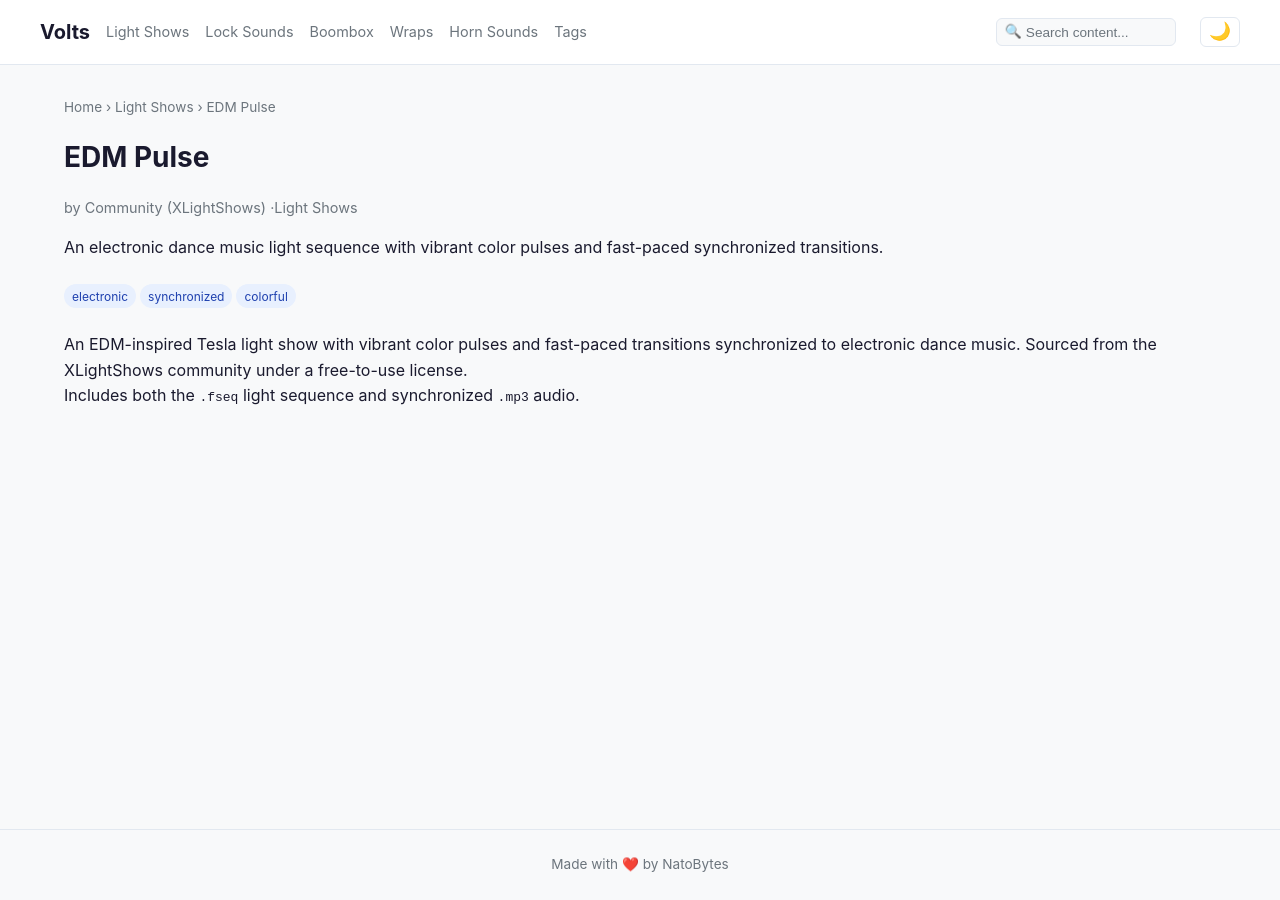
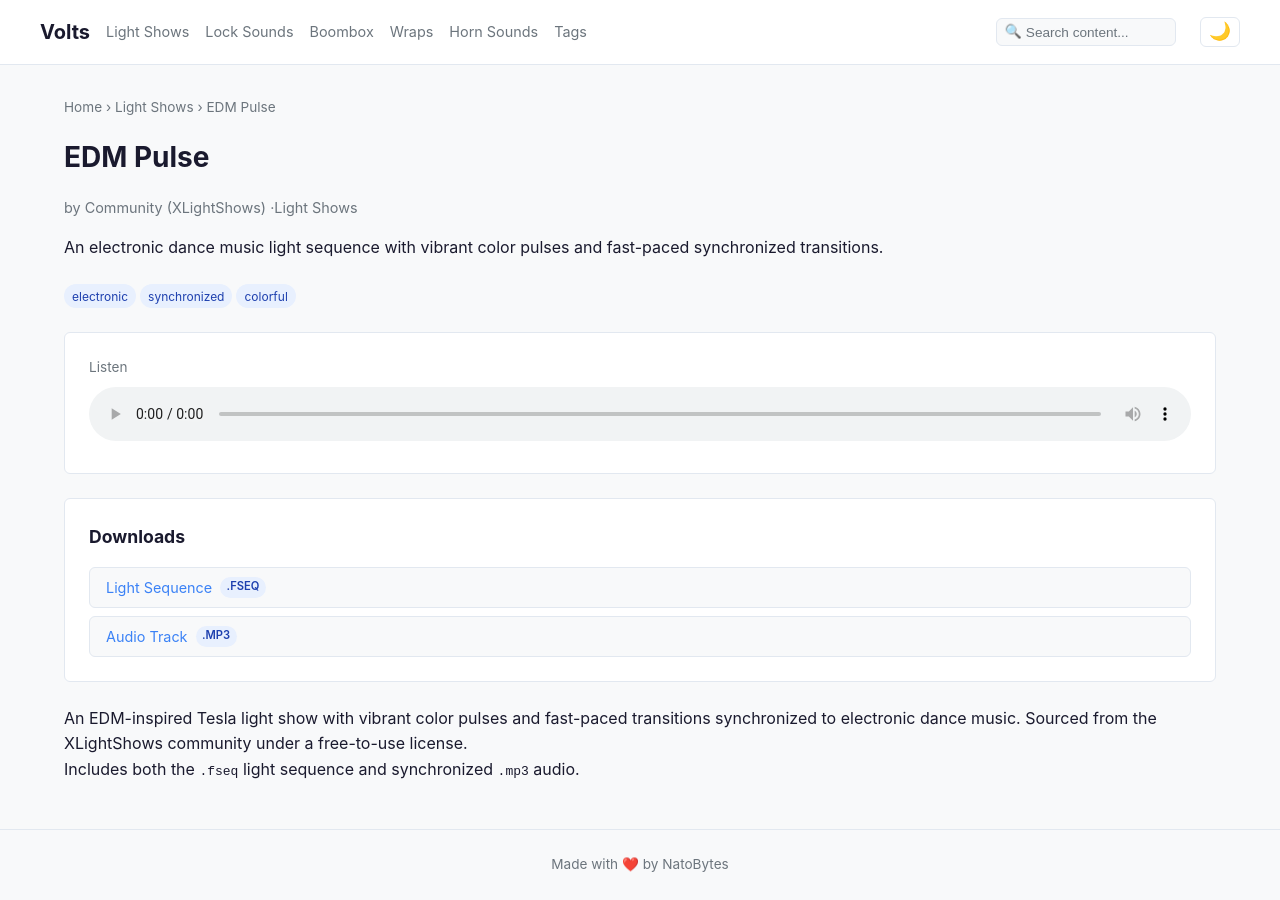
Before and after one commit to natobytes/Volts, a Jekyll site: the page built from content/_lightshows/edm-pulse.md, in a window 1280 px wide. Built offline with Jekyll 4.4.1, drawn with Linux system fonts in a browser that asks for light colours; nearby versions of some CDN libraries; comment, search, counter and statistics services are not loaded.

Commit message:
feat: add audio and files fields to frontmatter
Co-Authored-By: Paperclip <noreply@paperclip.ing>

```diff
--- a/content/_lightshows/edm-pulse.md
+++ b/content/_lightshows/edm-pulse.md
@@ -2,6 +2,12 @@
 title: EDM Pulse
 author: Community (XLightShows)
 description: An electronic dance music light sequence with vibrant color pulses and fast-paced synchronized transitions.
+audio: edm-pulse.mp3
+files:
+  - name: edm-pulse.fseq
+    label: Light Sequence
+  - name: edm-pulse.mp3
+    label: Audio Track
 tags:
   - electronic
   - synchronized
```
